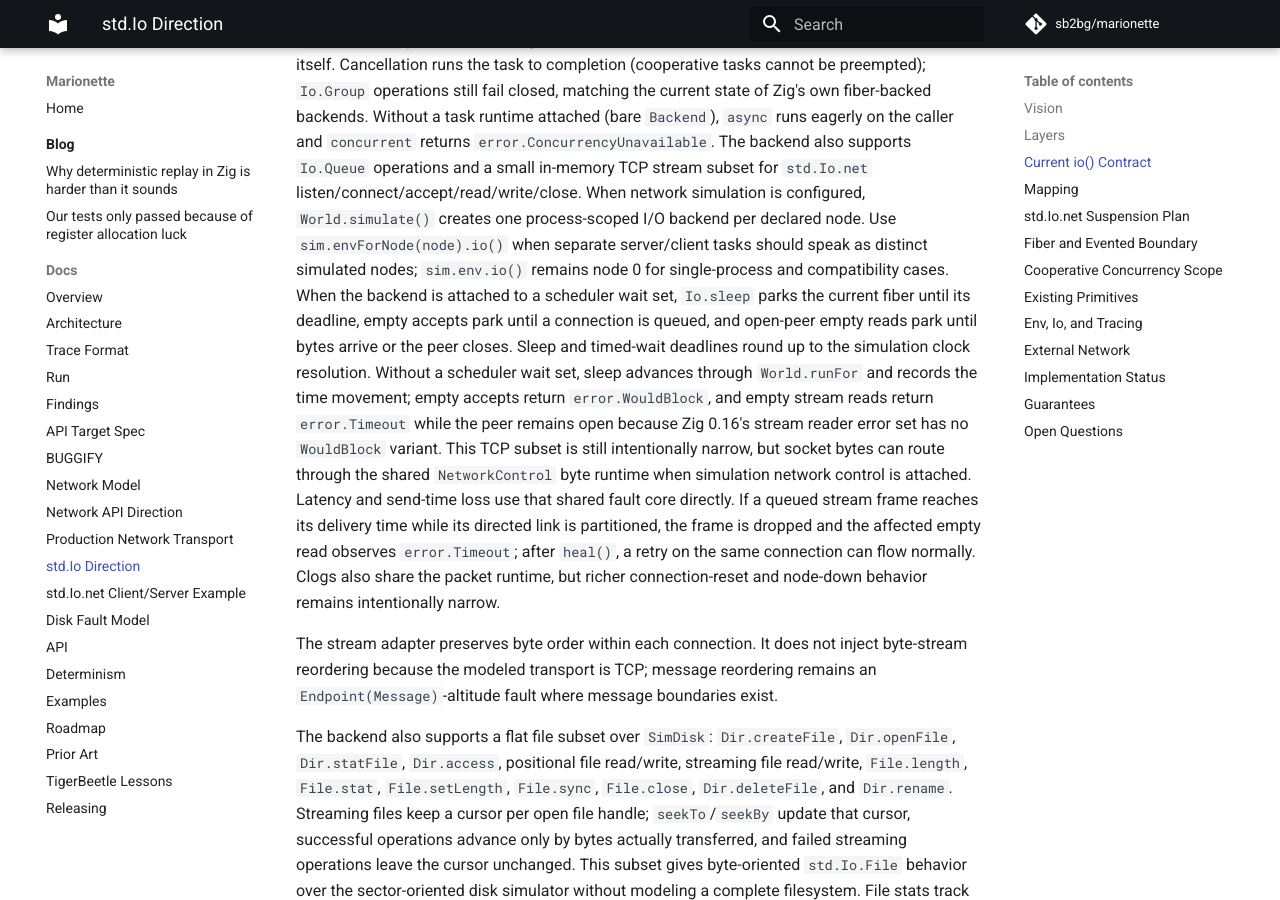
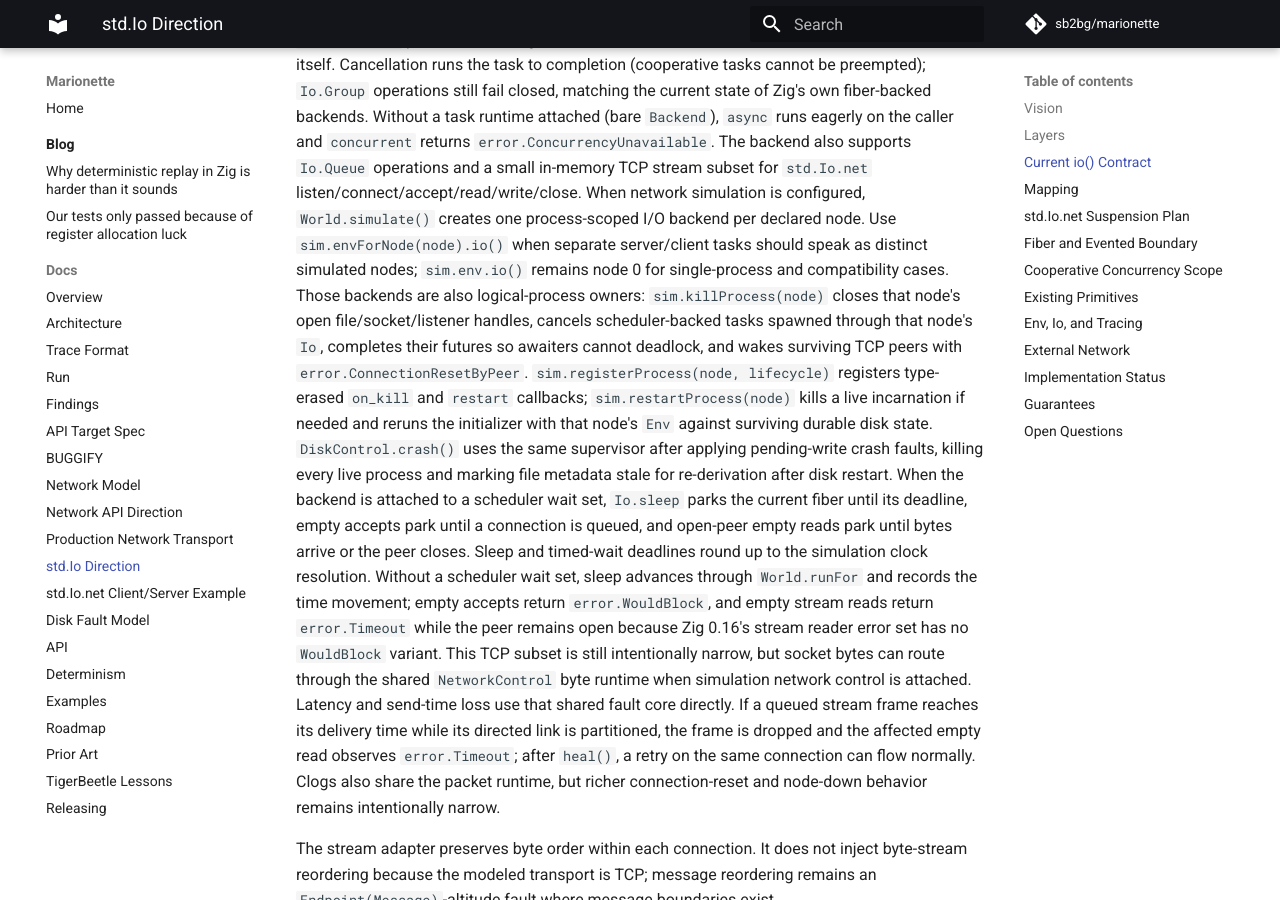
Before and after one commit to sb2bg/marionette, an MkDocs documentation site: the page built from docs/std-io-direction.md, in a window 1280 px wide and 900 px high, scrolled down 1385 px. Built offline with MkDocs 1.6.1 and Material for MkDocs 9.7.7, drawn with Linux system fonts in a browser that asks for light colours; comment, search, counter and statistics services are not loaded.

Commit message:
Add logical process kill and restart

```diff
--- a/docs/std-io-direction.md
+++ b/docs/std-io-direction.md
@@ -67,6 +67,16 @@ When network simulation is configured, `World.simulate()` creates one
 process-scoped I/O backend per declared node. Use `sim.envForNode(node).io()`
 when separate server/client tasks should speak as distinct simulated nodes;
 `sim.env.io()` remains node 0 for single-process and compatibility cases.
+Those backends are also logical-process owners: `sim.killProcess(node)` closes
+that node's open file/socket/listener handles, cancels scheduler-backed tasks
+spawned through that node's `Io`, completes their futures so awaiters cannot
+deadlock, and wakes surviving TCP peers with `error.ConnectionResetByPeer`.
+`sim.registerProcess(node, lifecycle)` registers type-erased `on_kill` and
+`restart` callbacks; `sim.restartProcess(node)` kills a live incarnation if
+needed and reruns the initializer with that node's `Env` against surviving
+durable disk state. `DiskControl.crash()` uses the same supervisor after
+applying pending-write crash faults, killing every live process and marking
+file metadata stale for re-derivation after disk restart.
 When the backend is attached to a scheduler wait set, `Io.sleep` parks the
 current fiber until its deadline, empty accepts park until a connection is
 queued, and open-peer empty reads park until bytes arrive or the peer closes.
```
Also changed, not shown: README.md (+8 -0 lines), TODO.md (+24 -17 lines), docs/api.md (+4 -1 lines), docs/disk-fault-model.md (+5 -2 lines), docs/network-api.md (+8 -0 lines), 7 other files.
